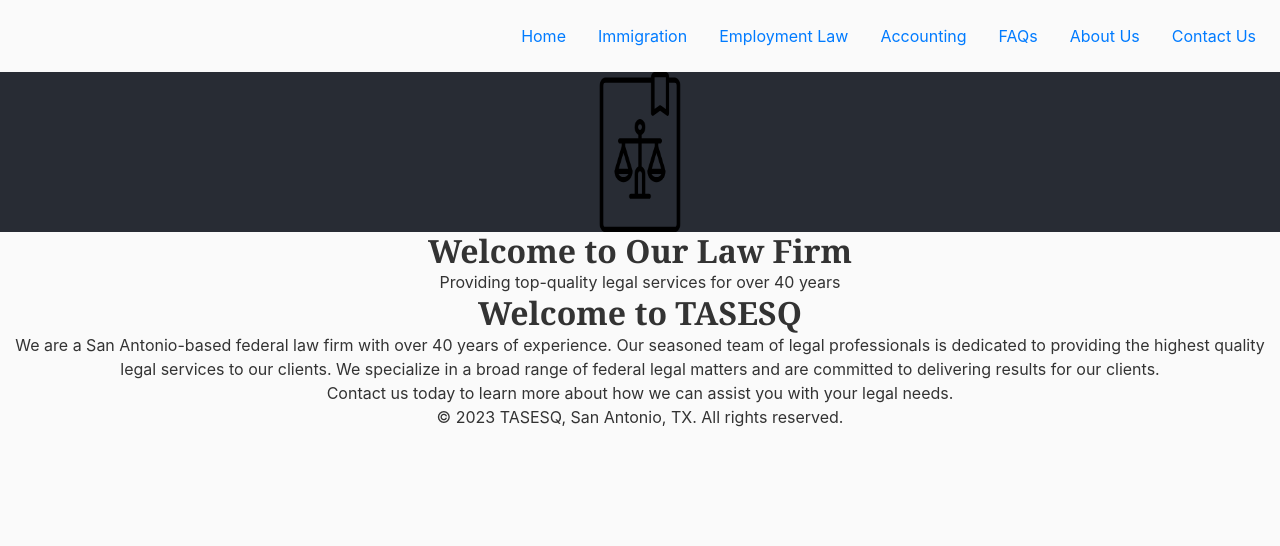
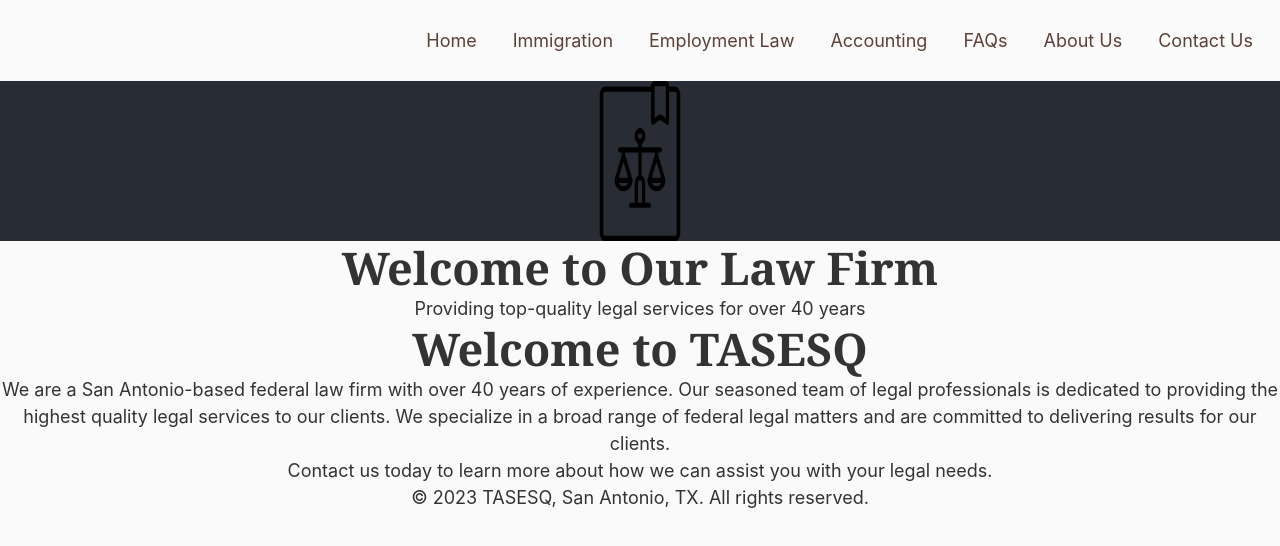
Before and after one commit to elpopes/tasesq, a React (Create React App) app: page / in a window 1280 px wide. Shown: the top 546 px of the page. Built offline with nearby package versions, Linux system fonts and the light colour scheme.

Commit message:
remove decoration, enlarge fonts, change colors

```diff
--- a/src/components/Navbar.tsx
+++ b/src/components/Navbar.tsx
@@ -1,28 +1,31 @@
-import React, { useState, useEffect } from "react";
+import React, { useState, useEffect, useRef } from "react";
 
 const Navbar: React.FC = () => {
   const [isOpen, setIsOpen] = useState(false);
-    const [isMobile, setIsMobile] = useState(window.innerWidth < 768);
+  const node = useRef<HTMLUListElement>(null); // Create a ref for the ul
 
-
-    const handleResize = () => {
-        setIsMobile(window.innerWidth < 768);
+  const handleClick = (e: any) => {
+    // Check if the click was outside the menu
+    if (node.current && !node.current.contains(e.target)) {
+      // If it was outside the menu, close the menu
+      setIsOpen(false);
+    }
   };
 
+  useEffect(() => {
+    // Add the event listener when the component mounts
+    document.addEventListener("mousedown", handleClick);
 
-    useEffect(() => {
-        window.addEventListener("resize", handleResize);
-        return () => window.removeEventListener("resize", handleResize);
+    // Clean up the event listener when the component unmounts
+    return () => {
+      document.removeEventListener("mousedown", handleClick);
+    };
   }, []);
-
-    const toggleMenu = () => {
-      setIsOpen(!isOpen);
-    };
 
   return (
     <nav>
-        <div onClick={toggleMenu}>{isOpen ? 'X' : '☰'}</div>
-        <ul className={isOpen && isMobile ? 'open' : ''}>
+      <div onClick={() => setIsOpen(!isOpen)}>{isOpen ? 'X' : '☰'}</div>
+        <ul ref={node} className={isOpen ? 'open' : ''}>
           <li>
             <a href="/">Home</a>
           </li>
--- a/src/styles/base/_typography.scss
+++ b/src/styles/base/_typography.scss
@@ -1,16 +1,18 @@
 $font-family-base: 'Helvetica Neue', Helvetica, Arial, sans-serif;
 $font-family-headings: 'Georgia', serif;
+$link-color: #5D4037;
+$link-hover-color: #607D8B;
 
-// Base font styles
+
 body, button, input, select, textarea {
   font-family: $font-family-base;
-  font-size: 16px;
+  font-size: 18px;
   line-height: 1.5;
   color: #333;
   background-color: rgb(250, 250, 250);
 }
 
-// Headings
+
 h1, h2, h3, h4, h5, h6 {
   font-family: $font-family-headings;
   font-weight: 700;
@@ -19,39 +21,47 @@ h1, h2, h3, h4, h5, h6 {
 }
 
 h1 {
-  font-size: 2em;
+  font-size: 2.5em;
   line-height: 1.2;
 }
 
 h2 {
-  font-size: 1.75em;
+  font-size: 2.25em;
   line-height: 1.25;
 }
 
 h3 {
-  font-size: 1.5em;
+  font-size: 2em;
   line-height: 1.3;
 }
 
 h4 {
+  font-size: 1.75em;
+}
+
+h5 {
+  font-size: 1.5em;
+}
+
+h6 {
   font-size: 1.25em;
 }
 
-h5 {
-  font-size: 1em;
-}
 
-h6 {
-  font-size: 0.875em;
-}
-
-// Links
 a {
-  color: #007BFF;
+  color: $link-color;
   text-decoration: none;
 
   &:hover {
-    color: #0056b3;
-    text-decoration: underline;
+    color: $link-hover-color;
+    text-decoration: none;
   }
 }
+
+nav ul li a {
+  color: $link-color;
+
+  &:hover {
+    color: $link-hover-color;
+  }
+}
--- a/src/styles/components/_navbar.scss
+++ b/src/styles/components/_navbar.scss
@@ -4,7 +4,7 @@ nav {
     padding: 1em;
 
     div {
-      font-size: 2em;
+      font-size: 3em;
       cursor: pointer;
       display: none;
       color: black;
```
Lines whose indentation alone changed are shown as unchanged.
